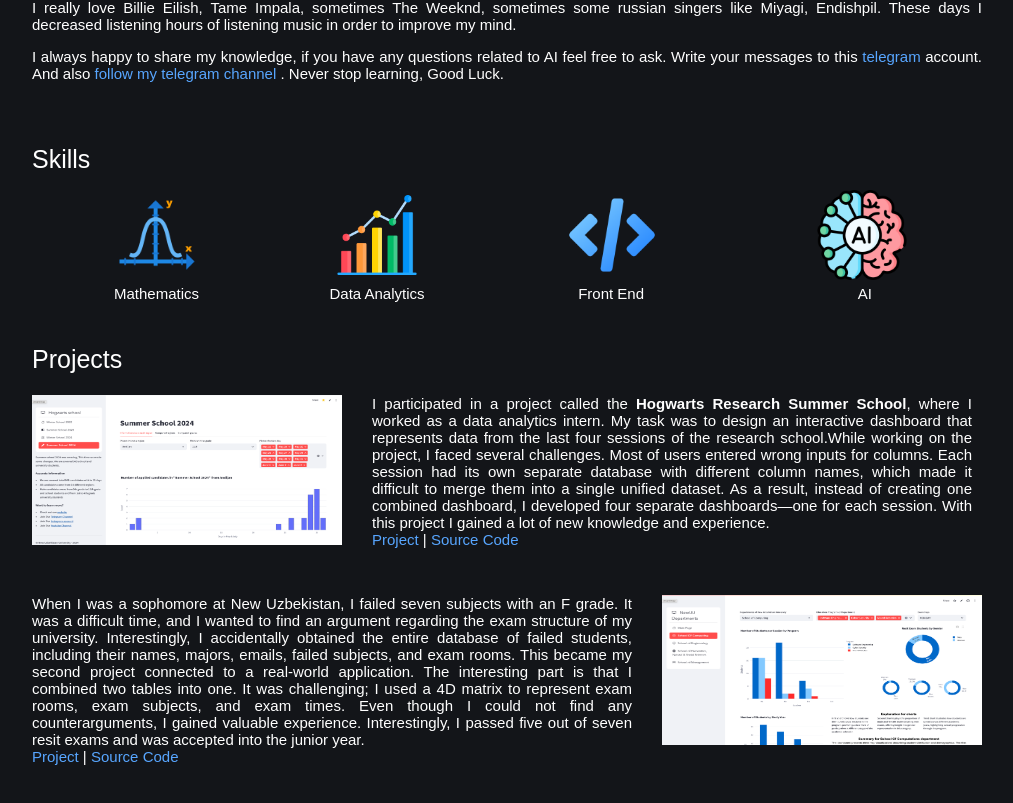
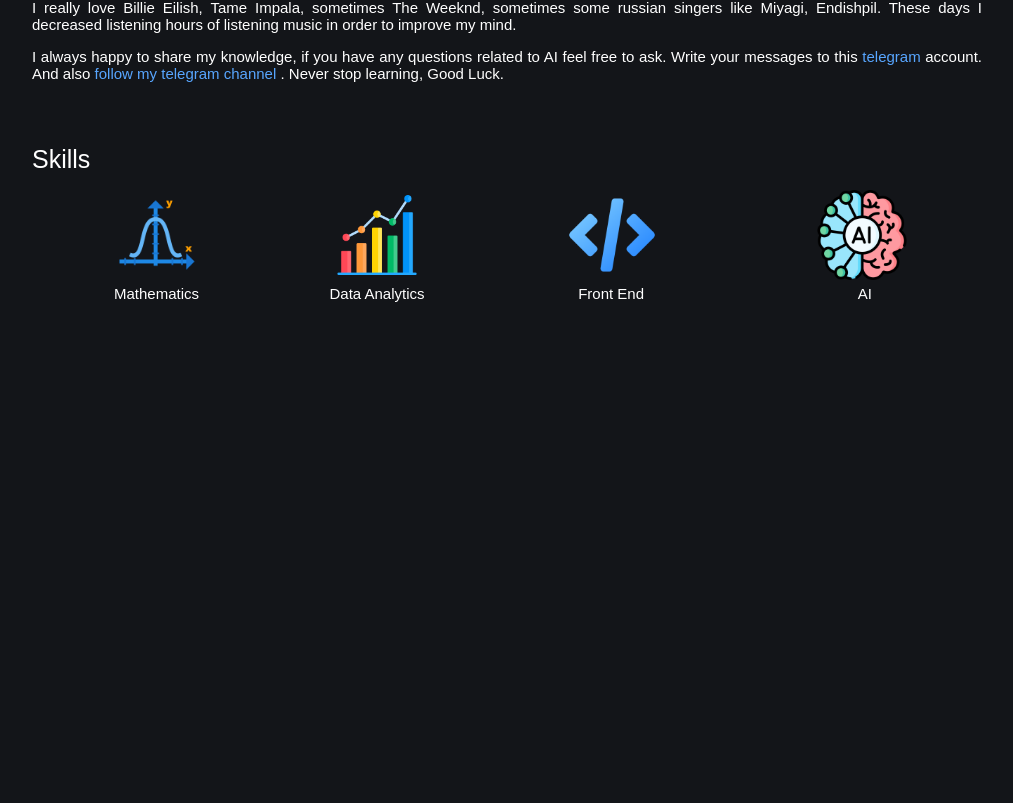
Before and after one commit to E-Zakirovich/azamatdotcom, a React (Vite) app: page / in a window 1280 px wide. Shown: the part 1115-1918 px from the top of the page, without its empty margins (133-1146 px from the left). After the commit the page ends 1450 px from the top, so only its background shows below. Built offline with nearby package versions, Linux system fonts and the light colour scheme.

Commit message:
I deleted projects hub

```diff
--- a/src/App.tsx
+++ b/src/App.tsx
@@ -239,82 +239,82 @@ function App() {
 
         </div>
 
-        <div className="projects-container">
-            <div className="about-me">Projects</div>
+        {/*<div className="projects-container">*/}
+        {/*    <div className="about-me">Projects</div>*/}
 
-            <div className="hogwarts-project-container">
+        {/*    <div className="hogwarts-project-container">*/}
 
-                <img className="hogwarts-project-photo" src={hogwarts} alt={hogwarts}/>
+        {/*        <img className="hogwarts-project-photo" src={hogwarts} alt={hogwarts}/>*/}
 
-                <div className="hogwarts-project-description-container">
-                    <div className="hogwarts-project-description">
-                        I participated in a project called the<strong> Hogwarts Research Summer School</strong>, where I worked as a data analytics intern.
-                        My task was to design an interactive dashboard that represents data from the last four
-                        sessions of the research school.
-                        {/*<br /><br />*/}
-                        While working on the project, I faced several challenges. Most of users entered wrong inputs for columns.
-                        Each session had its own separate database with different column names, which made it difficult
-                        to merge them into a single unified dataset. As a result, instead of creating one combined
-                        dashboard, I developed four separate dashboards—one for each session. With this project I gained a lot of new knowledge and experience.
-                        <br />
-                        <a
-                            href="https://hogwarts.streamlit.app"
-                            target="_blank"
-                            rel="noreferrer"
-                        >
-                            Project
-                        </a>
-                        {" "}|{" "}
-                        <a
-                            href="https://github.com/E-Zakirovich/hogwarts"
-                            target="_blank"
-                            rel="noreferrer"
-                        >
-                            Source Code
-                        </a>
-                    </div>
-                </div>
-            </div>
+        {/*        <div className="hogwarts-project-description-container">*/}
+        {/*            <div className="hogwarts-project-description">*/}
+        {/*                I participated in a project called the<strong> Hogwarts Research Summer School</strong>, where I worked as a data analytics intern.*/}
+        {/*                My task was to design an interactive dashboard that represents data from the last four*/}
+        {/*                sessions of the research school.*/}
+        {/*                /!*<br /><br />*!/*/}
+        {/*                While working on the project, I faced several challenges. Most of users entered wrong inputs for columns.*/}
+        {/*                Each session had its own separate database with different column names, which made it difficult*/}
+        {/*                to merge them into a single unified dataset. As a result, instead of creating one combined*/}
+        {/*                dashboard, I developed four separate dashboards—one for each session. With this project I gained a lot of new knowledge and experience.*/}
+        {/*                <br />*/}
+        {/*                <a*/}
+        {/*                    href="https://hogwarts.streamlit.app"*/}
+        {/*                    target="_blank"*/}
+        {/*                    rel="noreferrer"*/}
+        {/*                >*/}
+        {/*                    Project*/}
+        {/*                </a>*/}
+        {/*                {" "}|{" "}*/}
+        {/*                <a*/}
+        {/*                    href="https://github.com/E-Zakirovich/hogwarts"*/}
+        {/*                    target="_blank"*/}
+        {/*                    rel="noreferrer"*/}
+        {/*                >*/}
+        {/*                    Source Code*/}
+        {/*                </a>*/}
+        {/*            </div>*/}
+        {/*        </div>*/}
+        {/*    </div>*/}
 
-            <div className="resit-project-container">
+        {/*    <div className="resit-project-container">*/}
 
-                <img className="resit-project-photo" src={resit} alt={hogwarts}/>
+        {/*        <img className="resit-project-photo" src={resit} alt={hogwarts}/>*/}
 
-                <div className="resit-project-description-container">
-                    <div className="resit-project-description">
-                        When I was a sophomore at New Uzbekistan, I failed seven subjects
-                        with an F grade. It was a difficult time, and I wanted to find an
-                        argument regarding the exam structure of my university. Interestingly,
-                        I accidentally obtained the entire database of failed students, including
-                        their names, majors, emails, failed subjects, and exam rooms. This became
-                        my second project connected to a real-world application. The interesting
-                        part is that I combined two tables into one. It was challenging; I used a 4D matrix to represent
-                        exam rooms, exam subjects, and exam times. Even though I could not find any counterarguments, I
-                        gained valuable experience. Interestingly, I passed five out of seven resit exams and was accepted
-                        into the junior year.
+        {/*        <div className="resit-project-description-container">*/}
+        {/*            <div className="resit-project-description">*/}
+        {/*                When I was a sophomore at New Uzbekistan, I failed seven subjects*/}
+        {/*                with an F grade. It was a difficult time, and I wanted to find an*/}
+        {/*                argument regarding the exam structure of my university. Interestingly,*/}
+        {/*                I accidentally obtained the entire database of failed students, including*/}
+        {/*                their names, majors, emails, failed subjects, and exam rooms. This became*/}
+        {/*                my second project connected to a real-world application. The interesting*/}
+        {/*                part is that I combined two tables into one. It was challenging; I used a 4D matrix to represent*/}
+        {/*                exam rooms, exam subjects, and exam times. Even though I could not find any counterarguments, I*/}
+        {/*                gained valuable experience. Interestingly, I passed five out of seven resit exams and was accepted*/}
+        {/*                into the junior year.*/}
 
 
-                        <br />
-                        <a
-                            href="https://newuu-resit-exam-data-visualisation.streamlit.app"
-                            target="_blank"
-                            rel="noreferrer"
-                        >
-                            Project
-                        </a>
-                        {" "}| {" "}
-                        <a
-                            href="https://github.com/E-Zakirovich/resit_exam_data_visualization"
-                            target="_blank"
-                            rel="noreferrer"
-                        >
-                            Source Code
-                        </a>
-                    </div>
-                </div>
-            </div>
+        {/*                <br />*/}
+        {/*                <a*/}
+        {/*                    href="https://newuu-resit-exam-data-visualisation.streamlit.app"*/}
+        {/*                    target="_blank"*/}
+        {/*                    rel="noreferrer"*/}
+        {/*                >*/}
+        {/*                    Project*/}
+        {/*                </a>*/}
+        {/*                {" "}| {" "}*/}
+        {/*                <a*/}
+        {/*                    href="https://github.com/E-Zakirovich/resit_exam_data_visualization"*/}
+        {/*                    target="_blank"*/}
+        {/*                    rel="noreferrer"*/}
+        {/*                >*/}
+        {/*                    Source Code*/}
+        {/*                </a>*/}
+        {/*            </div>*/}
+        {/*        </div>*/}
+        {/*    </div>*/}
 
-        </div>
+        {/*</div>*/}
 
     </>
   )
```
Also changed, not shown: src/App.css (line endings or trailing spaces).
